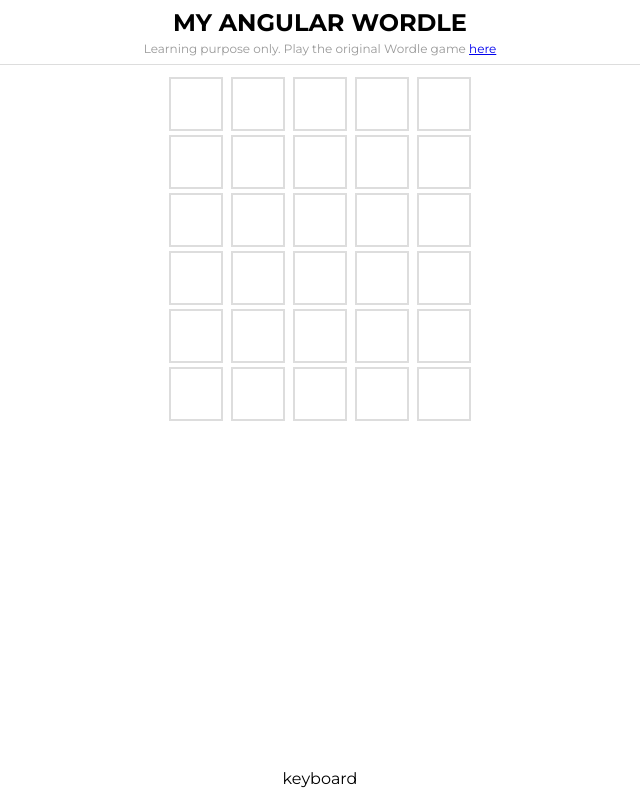
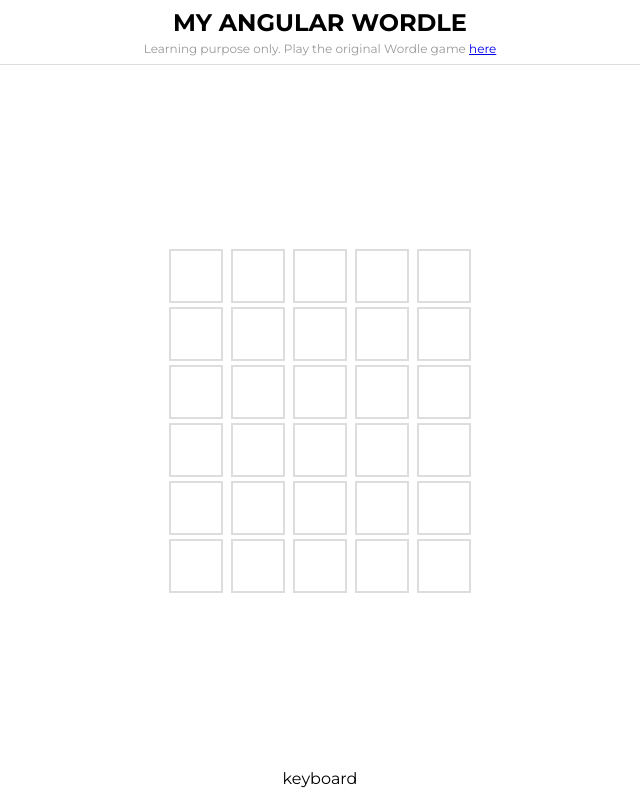
Before and after one commit to RmNLcN06/wordle-app, an Angular app: page / in a window 1280 px wide. Shown: the whole page, without its empty margins (320-960 px from the left). Built offline with nearby package versions, Linux system fonts and the light colour scheme.

Commit message:
Add hide condition for word target if user loose the game

```diff
--- a/src/app/wordle/wordle.component.scss
+++ b/src/app/wordle/wordle.component.scss
@@ -30,6 +30,8 @@
     .main {
         flex-grow: 1;
         margin-top: 12px;
+        display: flex;
+        flex-direction: column;
         align-items: center;
         justify-content: center;
 
--- a/src/app/wordle/wordle.component.ts
+++ b/src/app/wordle/wordle.component.ts
@@ -218,10 +218,18 @@
       // TODO: show share dialog.
       return;
     }
+
+    // Running out of tries. Show correct answer.
+    if(this.numberSubmittedTries === NUMBER_OF_TRIES) {
+      // Don't hide it
+      this.showInfoMessage(this.targetWord.toUpperCase(), false);
+      // TODO: show share
+    }
   }
 
-  private showInfoMessage(message: string) {
+  private showInfoMessage(message: string, hide = true) {
     this.infoMessage = message;
+    if(hide) {
       // Hide after 2 seconds.
       setTimeout(() => {
         this.fadeOutInfoMessage = true;
@@ -230,6 +238,7 @@
           this.fadeOutInfoMessage = false;
         }, 500);
       }, 2000);
+    }
   }
 
   private async wait(milliSeconds: number) {
```
Lines whose indentation alone changed are shown as unchanged.
